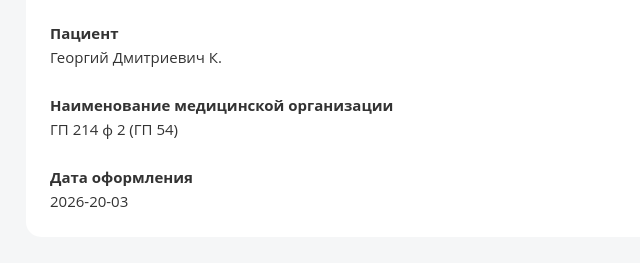
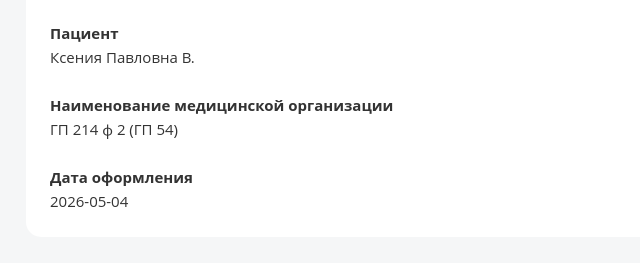
Before and after one commit to spravki-mos/sspravka, a plain HTML site: page index.html in a window 1280 px wide. Shown: the part 243-506 px from the top of the page, 0-640 px from the left. Drawn offline with Linux system fonts and the light colour scheme.

Commit message:
Update and rename index-4.html to index.html

```diff
--- a/index-4.html
+++ b/index.html
@@ -138,7 +138,7 @@
 
                 <div class="xslt_section">
                     <div class="xslt_text_bold">Пациент</div>
-                    <div>Георгий Дмитриевич К.</div>
+                    <div>Ксения Павловна В.</div>
                 </div>
 
                 <div class="xslt_section">
@@ -148,7 +148,7 @@
 
                 <div class="xslt_section">
                     <div class="xslt_text_bold">Дата оформления</div>
-                    <div>2026-20-03</div>
+                    <div>2026-05-04</div>
                 </div>
 
             </div>
```
